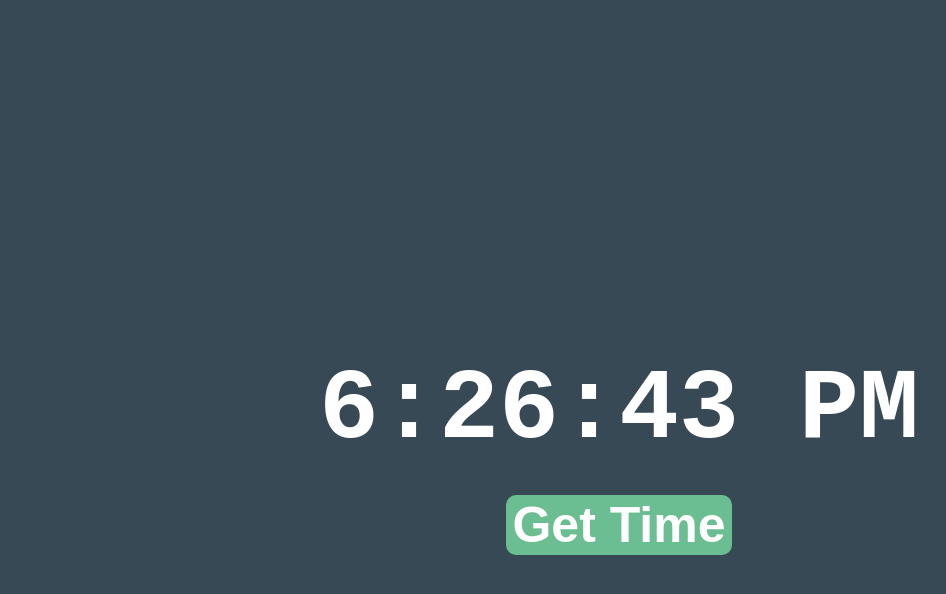
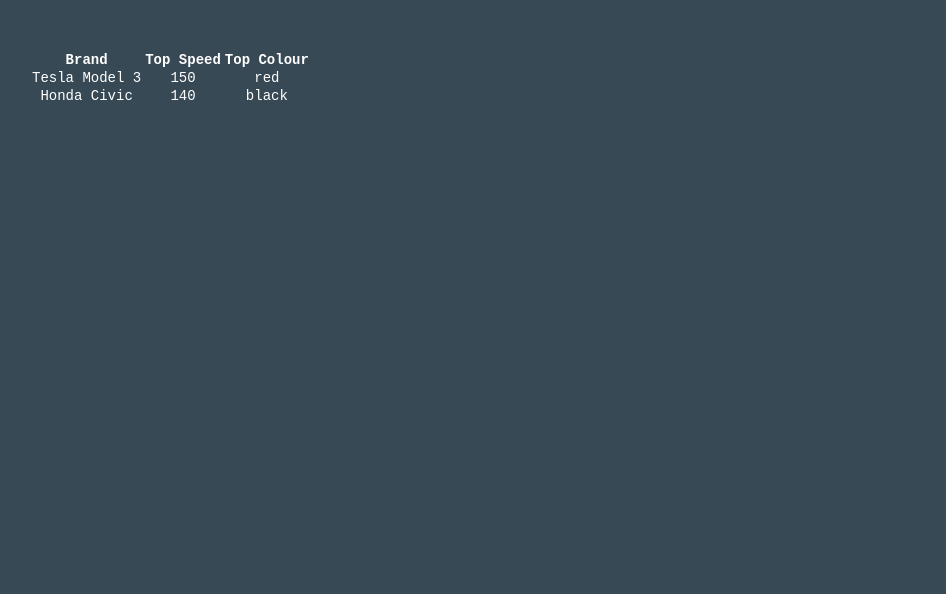
Before and after one commit to ashenafiab/react-app-training, a React (Create React App) app: page / in a window 1280 px wide. Shown: the top 594 px of the page, without its empty margins (21-967 px from the left). Built offline with nearby package versions, Linux system fonts and the light colour scheme.

Commit message:
Javascript ​ES6 Destructuring Challenge

```diff
--- a/src/components/App.jsx
+++ /dev/null
@@ -1,22 +0,0 @@
-import React from "react";
-
-function App() {
-  const now = new Date().toLocaleTimeString();
-  const [time, setTime] = React.useState(now);
-  setInterval(updateTime, 1000);
-
-  function updateTime() {
-    const newTime = new Date().toLocaleTimeString();
-    setTime(newTime);
-    //   console.log(newTime);
-  }
-
-  return (
-    <div className="container">
-      <h1>{time}</h1>
-      <button onClick={updateTime}>Get Time</button>
-    </div>
-  );
-}
-
-export default App;
--- a/src/index.js
+++ b/src/index.js
@@ -1,6 +1,19 @@
 import React from "react";
 import { createRoot } from "react-dom/client";
-import App from "./components/App";
+import cars from "./practice";
+
+// Destructure the cars array to get the first item in the array
+const [honda, tesla] = cars;
+
+// Destructure the speedStats object to get the topSpeed property
+// from the first item in the array
+const {speedStats: {topSpeed: hondaTopSpeed}} = honda;
+const {speedStats: {topSpeed: teslaTopSpeed}} = tesla;
+
+// Destructure the coloursByPopularity array to get the first item
+// from the first item in the array
+const {coloursByPopularity: [hondaTopColour]} = honda;
+const {coloursByPopularity: [teslaTopColour]} = tesla;
 
 // const rootElement = document.getElementById("root");
 // const root = createRoot(rootElement);
@@ -9,13 +22,21 @@
 const root = createRoot(document.getElementById("root"));
 
 root.render(
-<App />
+    <table>
+        <tr>
+            <th>Brand</th>
+            <th>Top Speed</th>
+            <th>Top Colour</th>
+        </tr>
+        <tr>
+            <td>{tesla.model}</td>
+            <td>{teslaTopSpeed}</td>
+            <td>{teslaTopColour}</td>
+        </tr>
+        <tr>
+            <td>{honda.model}</td>
+            <td>{hondaTopSpeed}</td>
+            <td>{hondaTopColour}</td>
+        </tr>
+    </table>
 );
-
-//Challenge:
-//1. Show the latest time in the <h1> when the Get Time button
-//is pressed.
-
-//2. Given that you can get code to be called every second
-//using the setInterval method.
-//Can you get the time in your <h1> to update every second?
--- /dev/null
+++ b/src/practice.js
@@ -0,0 +1,22 @@
+const cars = [
+    {
+      model: "Honda Civic",
+      //The top colour refers to the first item in the array below:
+      //i.e. hondaTopColour = "black"
+      coloursByPopularity: ["black", "silver"],
+      speedStats: {
+        topSpeed: 140,
+        zeroToSixty: 8.5
+      }
+    },
+    {
+      model: "Tesla Model 3",
+      coloursByPopularity: ["red", "white"],
+      speedStats: {
+        topSpeed: 150,
+        zeroToSixty: 3.2
+      }
+    }
+  ];
+
+  export default cars;
```
